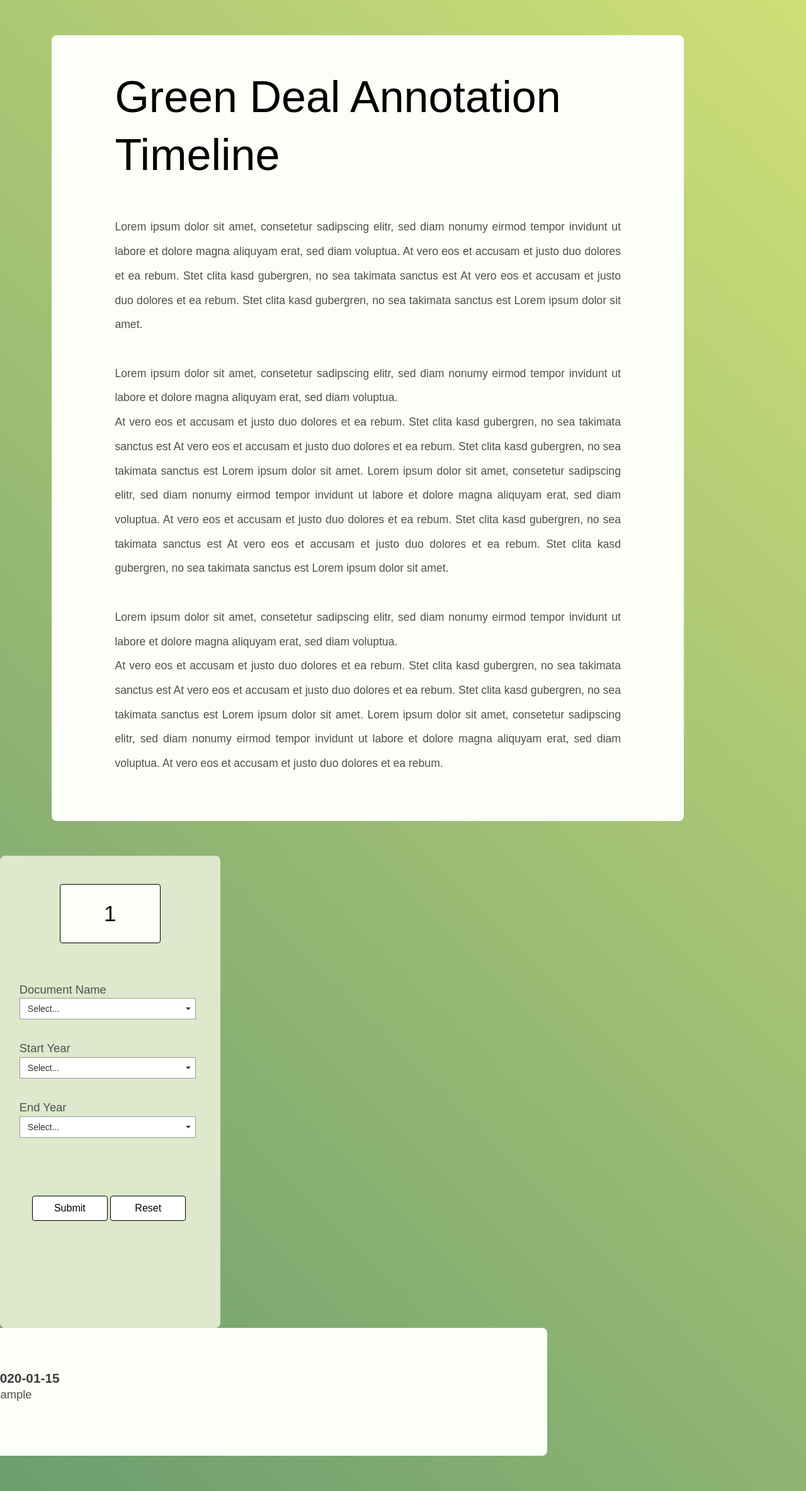
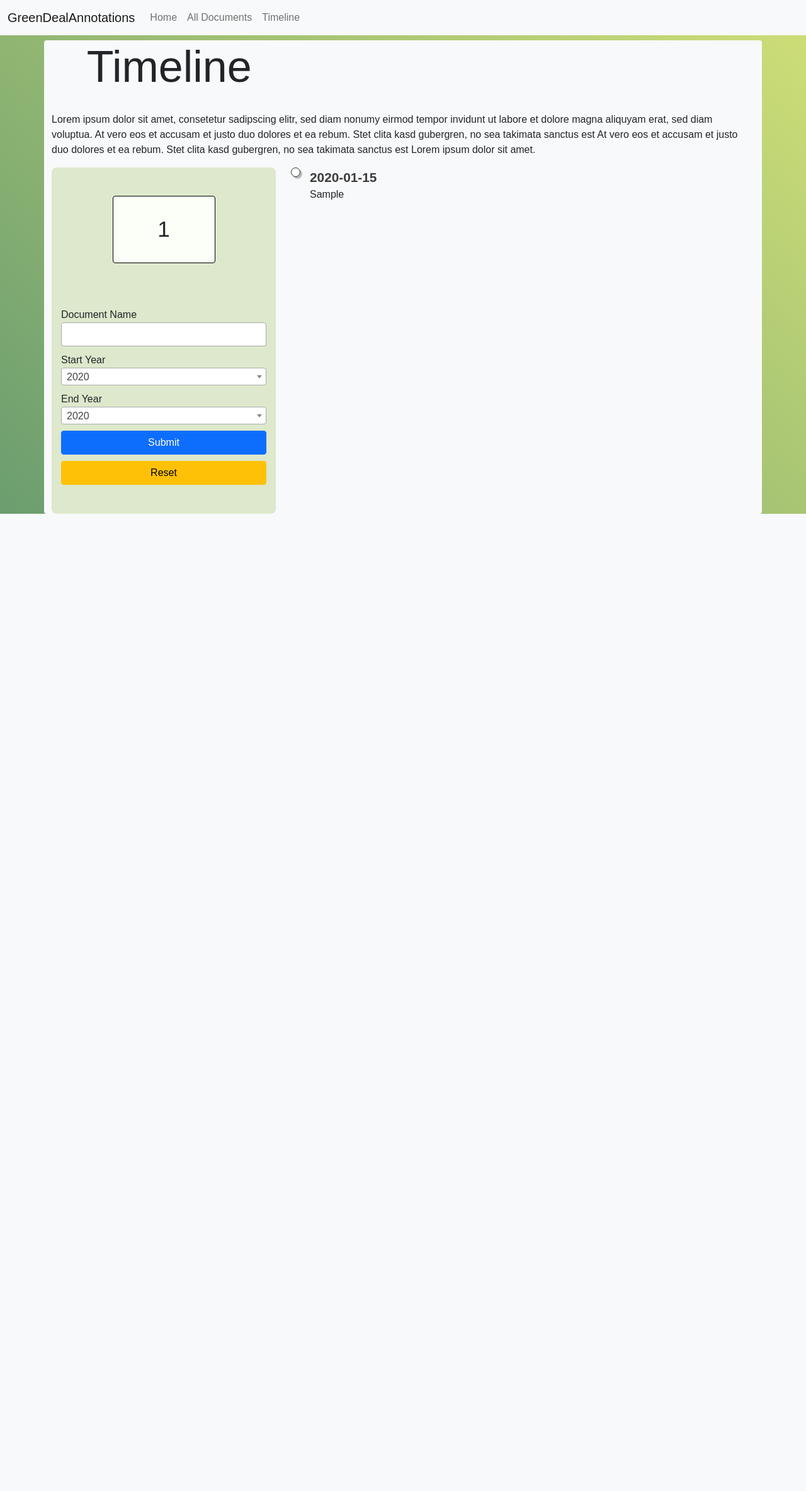
Before and after one commit to DIS18-Green-Deal-Annotations/GreenDealAnnotationsApp, a Django app: page /timeline/ in a window 1280 px wide. Shown: the whole page at 63% size. After the commit the page ends 816 px from the top, so only its background shows below. Run offline with Django 4.2, Linux system fonts and the light colour scheme; tables that the repository leaves empty hold one stand-in row (values such as "Sample post"); some libraries are stand-ins or nearby versions.

Commit message:
Style Anpassungen Timeline

```diff
--- a/GreenDealAnnotations/static/css/style.css
+++ /dev/null
@@ -1,424 +0,0 @@
-/* zusammenfassung des GENUTZTEN css mit Chrome Add-on "CSS used"*/
-
-/**************allgemein******************/
-ul,
-li {
-    list-style: none;
-    padding: 0;
-}
-
-.sentence {
-    text-align: justify;
-}
-
-#top {
-    padding: 5% !important;
-    width: 90% !important;
-    background: #fbfff7;
-    border-radius: 0.5rem;
-    margin-bottom: 5%;
-}
-
-.container {
-    display: flex;
-    justify-content: center;
-    align-items: center;
-    padding: 0 1rem;
-    padding: 3rem 0;
-    width: 150% !important;
-}
-
-h1,
-h2 {
-    font-size: 70px !important;
-    margin-left: 5%;
-    margin-top: 0;
-    margin-bottom: .5rem;
-    font-weight: 500;
-    line-height: 1.2;
-}
-
-h2 {
-    font-size: 50px;
-    margin-bottom: 30px;
-}
-
-ul#dates li {
-    padding-bottom: 1.5rem;
-    border-left: 1px solid #000000;
-    position: relative;
-    padding-left: 20px;
-    margin-left: 10px;
-}
-
-ul#dates li:last-child {
-    border: 0px;
-    padding-bottom: 0;
-}
-
-ul#dates li:before {
-    content: '';
-    width: 15px;
-    height: 15px;
-    background: white;
-    border: 1px solid #272727;
-    box-shadow: 3px 3px 0px #5c7c60;
-    box-shadow: 3px 3px 0px #b7c0b8;
-    border-radius: 50%;
-    position: absolute;
-    left: -10px;
-    top: 0px;
-}
-
-.date {
-    color: #3b3b3b;
-    font-family: sans-serif;
-    font-weight: bolder;
-    font-size: 130%;
-}
-
-p {
-    color: #4f4f4f;
-    font-family: sans-serif;
-    line-height: 1.5;
-    font-size: 115%;
-    margin-top: 0;
-    margin-bottom: 1rem;
-}
-
-body {
-    background: linear-gradient(45deg, #4e8a53d5, #c2d651c7);
-    font-family: sans-serif !important;
-    overflow-x: hidden;
-}
-
-.fixed-sidebar {
-    position: sticky;
-    height: 750px;
-    width: 350px !important;
-    padding: 30px 0;
-    background: rgb(221 232 204);
-    top: 9%;
-    bottom: auto;
-    padding: 15px 15px !important;
-    border-radius: .5rem !important;
-}
-
-.row {
-    margin-right: -10%;
-    margin-left: -15%;
-    justify-content: space-between !important;
-    --bs-gutter-x: 1rem !important;
-    margin-left: -20% !important;
-}
-
-.col-md-8 {
-    padding: 5% !important;
-    width: 75% !important;
-    background: #fbfff7;
-    border-radius: 0.5rem;
-}
-
-.col-md-4 {
-    left: 0 !important;
-}
-
-.filter_parts {
-    margin: 10% 5% 10% 5% !important;
-    position: relative;
-}
-
-#number_entries {
-    background: #fbfff7;
-    width: 50%;
-    font-size: 220%;
-    text-align: center;
-    margin-left: 20%;
-    padding-top: 8%;
-    padding-bottom: 8%;
-    border: 1px black solid;
-    margin-top: 30px;
-    margin-bottom: 60px !important;
-    position: relative;
-    margin-left: 25% !important;
-    border-radius: .25rem;
-}
-
-#timeline {
-    order: 2;
-    margin: auto;
-}
-
-.introduction {
-    line-height: 220%;
-    margin-top: 6%;
-    margin-left: 5%;
-    text-align: justify;
-    font-size: 110%;
-    width: 90%;
-}
-
-#reset,
-#submit_filter {
-    display: inline-block !important;
-    width: 120px !important;
-    left: 36px !important;
-    margin-top: 60px !important;
-    background: white;
-    border: 1px solid;
-    width: 125px;
-    text-align: center;
-    cursor: pointer;
-    padding: 10px;
-    position: relative;
-    border-radius: .25rem;
-}
-
-#reset:hover,
-#submit_filter:hover {
-    background: rgba(205, 218, 195, 0.889);
-}
-
-/****************vanillaSelectBox********************/
-.vsb-menu {
-    cursor: pointer;
-    z-index: 1000;
-    display: block;
-    visibility: hidden;
-    position: absolute;
-    border: 1px solid #B2B2B2;
-    background-color: #fff;
-    background-clip: padding-box;
-    border: 1px solid rgba(0, 0, 0, .15);
-    box-shadow: 0 6px 12px rgba(0, 0, 0, .175);
-    border-radius: 4px;
-    font-size: 11px;
-}
-
-.vsb-main {
-    position: relative;
-    display: inline-block;
-    vertical-align: middle;
-    text-align: left;
-}
-
-.vsb-menu li:hover {
-    background: linear-gradient(#f5f5f5, #e8e8e8);
-}
-
-.vsb-menu ul {
-    user-select: none;
-    list-style: none;
-    white-space: nowrap;
-    margin: 0px;
-    margin-top: 4px;
-    padding-left: 10px;
-    padding-right: 10px;
-    padding-bottom: 3px;
-    color: #333;
-    cursor: pointer;
-    overflow-y: auto;
-}
-
-li.short {
-    overflow: hidden;
-    text-overflow: ellipsis;
-    padding-right: 0px !important;
-}
-
-.vsb-main button {
-    min-width: 120px;
-    border-radius: 0;
-    width: 100%;
-    text-align: left;
-    z-index: 1;
-    color: #333;
-    background: white !important;
-    border: 1px solid #999 !important;
-    line-height: 20px;
-    font-size: 14px;
-    padding: 6px 12px;
-}
-
-.vsb-main .title {
-    margin-right: 6px;
-    user-select: none;
-}
-
-.vsb-main li:hover {
-    background: linear-gradient(#f5f5f5, #e8e8e8);
-}
-
-.vsb-menu ul {
-    min-width: 280px !important;
-}
-
-.vsb-main ul {
-    white-space: nowrap;
-}
-
-.vsb-menu li {
-    font-size: 14px;
-    background-color: #fff;
-    min-height: 1.4em;
-    padding: 0.2em 2em 0.2em 1em;
-}
-
-.vsb-menu .multi li {
-    font-size: 14px;
-    background-color: #fff;
-    min-height: 1.4em;
-    padding: 0.2em 2em 0.2em 26px;
-}
-z
-.vsb-menu .multi li:not(.grouped-option)::before {
-    content: "";
-    display: inline-block;
-    font-size: inherit;
-    float: left;
-    font-weight: bold;
-    margin-left: -22px;
-    margin-right: 2px;
-    border: 1px solid;
-    border-radius: 3px;
-    padding: 7px;
-    margin-top: 0px;
-    color: black;
-}
-
-.caret {
-    display: inline-block;
-    width: 0;
-    height: 0;
-    margin-left: 2px;
-    vertical-align: middle;
-    border-top: 4px dashed;
-    border-top: 4px solid;
-    border-right: 4px solid transparent;
-    border-left: 4px solid transparent;
-}
-
-/*****************bootstrap***********************/
-
-*,
-::after,
-::before {
-    box-sizing: border-box;
-}
-
-ul {
-    padding-left: 2rem;
-    margin-top: 0;
-    margin-bottom: 1rem;
-}
-
-label {
-    display: inline-block;
-}
-
-button {
-    border-radius: 0;
-}
-
-button:focus:not(:focus-visible) {
-    outline: 0;
-}
-
-button,
-select {
-    margin: 0;
-    font-family: inherit;
-    font-size: inherit;
-    line-height: inherit;
-}
-
-button,
-select {
-    text-transform: none;
-}
-
-select {
-    word-wrap: normal;
-}
-
-select:disabled {
-    opacity: 1;
-}
-
-button {
-    -webkit-appearance: button;
-}
-
-::-moz-focus-inner {
-    padding: 0;
-    border-style: none;
-}
-
-.container {
-    width: 100%;
-    padding-right: var(--bs-gutter-x, .75rem);
-    padding-left: var(--bs-gutter-x, .75rem);
-    margin-right: auto;
-    margin-left: auto;
-}
-
-@media (min-width:576px) {
-    .container {
-        max-width: 540px;
-    }
-}
-
-@media (min-width:768px) {
-    .container {
-        max-width: 720px;
-    }
-}
-
-@media (min-width:992px) {
-    .container {
-        max-width: 960px;
-    }
-}
-
-@media (min-width:1200px) {
-    .container {
-        max-width: 1140px;
-    }
-}
-
-@media (min-width:1400px) {
-    .container {
-        max-width: 1320px;
-    }
-}
-
-.row {
-    --bs-gutter-x: 1.5rem;
-    --bs-gutter-y: 0;
-    display: flex;
-    flex-wrap: wrap;
-    margin-top: calc(var(--bs-gutter-y) * -1);
-    margin-right: calc(var(--bs-gutter-x)/ -2);
-    margin-left: calc(var(--bs-gutter-x)/ -2);
-}
-
-.row>* {
-    flex-shrink: 0;
-    width: 100%;
-    max-width: 100%;
-    padding-right: calc(var(--bs-gutter-x)/ 2);
-    padding-left: calc(var(--bs-gutter-x)/ 2);
-    margin-top: var(--bs-gutter-y);
-}
-
-@media (min-width:768px) {
-    .col-md-4 {
-        flex: 0 0 auto;
-        width: 33.3333333333%;
-    }
-
-    .col-md-8 {
-        flex: 0 0 auto;
-        width: 66.6666666667%;
-    }
-}
--- /dev/null
+++ b/GreenDealAnnotations/static/css/timeline.css
@@ -0,0 +1,109 @@
+/**************allgemein******************/
+ul,
+li {
+    list-style: none;
+    padding: 0;
+}
+
+.sentence {
+    text-align: justify;
+}
+
+#top {
+    padding: 5% !important;
+    width: 90% !important;
+    background: #fbfff7;
+    border-radius: 0.5rem;
+    margin-bottom: 5%;
+}
+
+h1,
+h2 {
+    font-size: 70px !important;
+    margin-left: 5%;
+    margin-top: 0;
+    margin-bottom: .5rem;
+    font-weight: 500;
+    line-height: 1.2;
+}
+
+h2 {
+    font-size: 50px;
+    margin-bottom: 30px;
+}
+
+ul#dates li {
+    padding-bottom: 1.5rem;
+    border-left: 1px solid #000000;
+    position: relative;
+    padding-left: 20px;
+    margin-left: 10px;
+}
+
+ul#dates li:last-child {
+    border: 0px;
+    padding-bottom: 0;
+}
+
+ul#dates li:before {
+    content: '';
+    width: 15px;
+    height: 15px;
+    background: white;
+    border: 1px solid #272727;
+    box-shadow: 3px 3px 0px #5c7c60;
+    box-shadow: 3px 3px 0px #b7c0b8;
+    border-radius: 50%;
+    position: absolute;
+    left: -10px;
+    top: 0px;
+}
+
+.date {
+    color: #3b3b3b;
+    font-family: sans-serif;
+    font-weight: bolder;
+    font-size: 130%;
+}
+
+body {
+    background: linear-gradient(45deg, #4e8a53d5, #c2d651c7);
+    font-family: sans-serif !important;
+    overflow-x: hidden;
+}
+
+.flex-column > * {
+    margin-top: 10px;
+}
+
+.fixed-sidebar-de {
+    position: sticky;
+    height: 550px;
+    padding: 30px 0;
+    background: rgb(221 232 204);
+    top: 9%;
+    bottom: auto;
+    padding: 15px 15px !important;
+    border-radius: .5rem !important;
+}
+
+#number_entries {
+    background: #fbfff7;
+    width: 50%;
+    font-size: 220%;
+    text-align: center;
+    margin-left: 20%;
+    padding-top: 8%;
+    padding-bottom: 8%;
+    border: 1px black solid;
+    margin-top: 30px;
+    margin-bottom: 60px !important;
+    position: relative;
+    margin-left: 25% !important;
+    border-radius: .25rem;
+}
+
+#timeline {
+    order: 2;
+    margin: auto;
+}
--- a/GreenDealAnnotations/templates/apps/date_extraction/timeline.html
+++ b/GreenDealAnnotations/templates/apps/date_extraction/timeline.html
@@ -1,178 +1,96 @@
+{% extends '../../utils/base.html' %}
 {% load static %}
-<!DOCTYPE html>
-<head>
-  <meta charset="utf-8">
-  <title>Green Deal Annotation - Timeline</title>
 
-  <link rel="stylesheet" href="{% static 'css/style.css'%}">
-  <script src="{% static 'js/vanillaSelectBox.js' %}"></script>
-  <script>
+{% block title %}
+    Green Deal Annotation - Timeline
+{% endblock %}
 
-    // Code wird beim Laden der Seite ausgeführt
-    // Legt Dropdown Werte feste
-    window.onload=function(){
-        if ("{{ length_docs }}" != "{{ length_filter_docs }}"){
-            vanilla_doc_name.setValue({{ doc_name|safe }});
-        }
+{% block head_inject %}
+    <link rel="stylesheet" href="{% static 'css/timeline.css' %}">
+    <script src="https://code.jquery.com/jquery-3.6.0.slim.min.js"
+            integrity="sha256-u7e5khyithlIdTpu22PHhENmPcRdFiHRjhAuHcs05RI=" crossorigin="anonymous"></script>
+    <link href="https://cdn.jsdelivr.net/npm/select2@4.1.0-rc.0/dist/css/select2.min.css" rel="stylesheet"/>
+    <script src="https://cdn.jsdelivr.net/npm/select2@4.1.0-rc.0/dist/js/select2.min.js"></script>
+{% endblock %}
 
-        vanilla_start_doc_date.setValue("{{ start_year }}");
-        vanilla_end_doc_date.setValue("{{ end_year }}");
-    };
-
-  </script>
-
-</head>
-
-<body>
-
-    <div class="container">
-        <div class="wrapper">
-            <section id="top">
-            <h1> Green Deal Annotation </h1>
+{% block main %}
+    <main>
+        <div class="container bg-light rounded mt-2">
+            <div class="row">
+                <div class="col">
                     <h2>Timeline</h2>
-
-            <!--------------------------------------EINLEITUNG---------------------------------------->
-
-            <p class="introduction">
+                    <p>
                         Lorem ipsum dolor sit amet, consetetur sadipscing elitr, sed diam nonumy eirmod tempor
                         invidunt ut labore et dolore magna aliquyam erat, sed diam voluptua. At vero eos et accusam
                         et justo duo dolores et ea rebum. Stet clita kasd gubergren, no sea takimata sanctus est
-                At vero eos et accusam et justo duo dolores et ea rebum. Stet clita kasd gubergren, no sea takimata
+                        At vero eos et accusam et justo duo dolores et ea rebum. Stet clita kasd gubergren, no sea
+                        takimata
                         sanctus est Lorem ipsum dolor sit amet.
-                <br><br>
-                Lorem ipsum dolor sit amet, consetetur sadipscing elitr, sed diam nonumy eirmod tempor
-                invidunt ut labore et dolore magna aliquyam erat, sed diam voluptua. <br>
-                At vero eos et accusam
-                et justo duo dolores et ea rebum. Stet clita kasd gubergren, no sea takimata sanctus est
-                At vero eos et accusam et justo duo dolores et ea rebum. Stet clita kasd gubergren, no sea takimata
-                sanctus est Lorem ipsum dolor sit amet.
-                Lorem ipsum dolor sit amet, consetetur sadipscing elitr, sed diam nonumy eirmod tempor
-                invidunt ut labore et dolore magna aliquyam erat, sed diam voluptua. At vero eos et accusam
-                et justo duo dolores et ea rebum. Stet clita kasd gubergren, no sea takimata sanctus est
-                At vero eos et accusam et justo duo dolores et ea rebum. Stet clita kasd gubergren, no sea takimata
-                sanctus est Lorem ipsum dolor sit amet.
-                <br><br>
-                Lorem ipsum dolor sit amet, consetetur sadipscing elitr, sed diam nonumy eirmod tempor
-                invidunt ut labore et dolore magna aliquyam erat, sed diam voluptua. <br>
-                At vero eos et accusam
-                et justo duo dolores et ea rebum. Stet clita kasd gubergren, no sea takimata sanctus est
-                At vero eos et accusam et justo duo dolores et ea rebum. Stet clita kasd gubergren, no sea takimata
-                sanctus est Lorem ipsum dolor sit amet.
-                Lorem ipsum dolor sit amet, consetetur sadipscing elitr, sed diam nonumy eirmod tempor
-                invidunt ut labore et dolore magna aliquyam erat, sed diam voluptua. At vero eos et accusam
-                et justo duo dolores et ea rebum.
                     </p>
-            </section>
+                </div>
+            </div>
             <div class="row">
-
                 <!-----------------------------------FILTER-PANEL------------------------------------------->
-
-                <div id="Filter" class="col-md-4 fixed-sidebar">
+                <div class="col-4">
+                    <div id="Filter" class="col-md-4-de fixed-sidebar-de">
+                        <div class="d-flex flex-column">
                         <div id="number_entries"></div>
                         <!--  hier werden die Container für die einzelnen Filterparts aufgesetzt
                         und die select-Optionen mit den möglichen Optionen aus der Datenbank befüllt -->
-                    <p class="filter_parts">
                         <label for="doc_name">Document Name</label>
-                        <br>
-                        <select onchange="get_dropdown_value()" multiple="" id="doc_name" size="2">
+                        <select class="js-example-basic-multiple" id="doc_name" onchange="get_dropdown_value()"
+                                name="doc_name" multiple="multiple">
                             {% for doc in doc_names_filter %}
-                                <option value="{{ doc }}"> "{{ doc }}" </option>
+                                <option value="{{ doc }}">{{ doc }}</option>
                             {% endfor %}
                         </select>
-                    </p>
-
-                     <p class="filter_parts">
                         <label for="start_date">Start Year</label>
-                        <br>
-                        <select onchange="get_dropdown_value()"  id="start_date" size="2" >
+                        <select onchange="get_dropdown_value()" id="start_date" class="js-example-basic-single"
+                                name="start_date">
                             {% for year in year_filter %}
-                                <option value="{{ year|slice:':4' }}"> {{ year|slice:":4" }} </option>
+                                <option value="{{ year|slice:':4' }}"> {{ year }} </option>
                             {% endfor %}
                         </select>
-                    </p>
-
-                    <p class="filter_parts">
                         <label for="end_date">End Year</label>
-                        <br>
-                        <select onchange="get_dropdown_value()"  id="end_date" size="2" >
+                        <select onchange="get_dropdown_value()" id="end_date" class="js-example-basic-single"
+                                name="end_date">
                             {% for year in year_filter %}
-                                <option value="{{ year|slice:':4' }}"> {{ year|slice:":4" }} </option>
+                                <option value="{{ year|slice:':4' }}"> {{ year }} </option>
                             {% endfor %}
                         </select>
-                    </p>
-
-                    <div id="submit_filter" onclick="filter_url()"> Submit </div>
-
-                    <div id="reset" onclick="reset()"> Reset </div>
-
+                        <button type="button" class="btn btn-primary" id="submit_filter" onclick="filter_url()">
+                            Submit
+                        </button>
+                        <button type="button" class="btn btn-warning" id="reset" onclick="reset()"> Reset</button>
                         </div>
-
+                    </div>
+                </div>
                 <!-----------------------------------TIMELINE------------------------------------------->
-
-                <div class="col-md-8">
-
+                <div class="col-8">
                     <div id="timeline">
-
                         <ul id="dates">
                             <!-- unsere komplette Timeline wird durch dieses Jinja Template erstellt;
                             dafür werden alle Einträge in der Datenbank durchlaufen -->
                             {% for col in data %}
-
                                 <li>
                                     <span class="date"> {{ col.isodate }} </span>
                                     <p class="sentence"> {{ col.docsentence }} </p>
                                 </li>
+                            {% endfor %}
+                        </ul>
+                    </div>
+                </div>
+            </div>
+        </div>
+    </main>
+{% endblock %}
 
-                            {% endfor %}
-
-                        </ul>
-
-                    </div>
-
-                </div>
-
-            </div>
-
-        </div>
-
-    </div>
-
-</body>
-
+{% block footer_script %}
 <script>
-
-/**********************************DROPDOWNS******************************************/
-
-    // Die Dropdowns werden hier definiert und das Aussehen dieser festgelegt
-    vanilla_doc_name = new vanillaSelectBox("#doc_name",
-        {
-        "maxOptionWidth":370,
-        "maxHeight": 200,
-        "minWidth": 280,
-        translations: { "all": "All", "items": "selected" },
-        "placeHolder": "Select..." }
-        );
-
-
-    vanilla_start_doc_date = new vanillaSelectBox("#start_date",
-        {
-            "maxOptionWidth":250,
-            "maxHeight": 200,
-            "minWidth": 280,
-            // "search": true,
-            translations: { "all": "All", "items": "selected" },
-            "placeHolder": "Select..." }
-        );
-
-        vanilla_end_doc_date = new vanillaSelectBox("#end_date",
-        {
-            "maxOptionWidth":250,
-            "maxHeight": 200,
-            "minWidth": 280,
-            // "search": true,
-            translations: { "all": "All", "items": "selected" },
-            "placeHolder": "Select..." }
-        );
+    $(document).ready(function () {
+        $('.js-example-basic-single').select2();
+        $('.js-example-basic-multiple').select2();
+    });
 
 /********************************FILTERUNG*UND*WEITERLEITUNG***************************************/
 
@@ -184,7 +102,7 @@
 
     function get_dropdown_value() {
 
-        filter_values["doc_name"] = Array.from(document.querySelectorAll('#doc_name option:checked')).map(el => el.value);
+        filter_values["doc_name"] = $(".js-example-basic-multiple").select2("val");
         filter_values["start_date"] = document.getElementById('start_date').value;
         filter_values["end_date"] = document.getElementById('end_date').value;
     }
@@ -206,11 +124,7 @@
     // Reset Button, löscht die ausgewählten Filter und die Werte aus dem Dictionary,
     // leitet anschließend auf die Seite (View) mit den ungefilterten Daten
     function reset(){
-        vanilla_doc_name.empty();
-        vanilla_start_doc_date.empty();
-        vanilla_end_doc_date.empty();
         window.location = "?doc_name=&start_date=&end_date=#timeline"
     }
-
-
 </script>
+{% endblock %}
```
Lines whose indentation alone changed are shown as unchanged.
